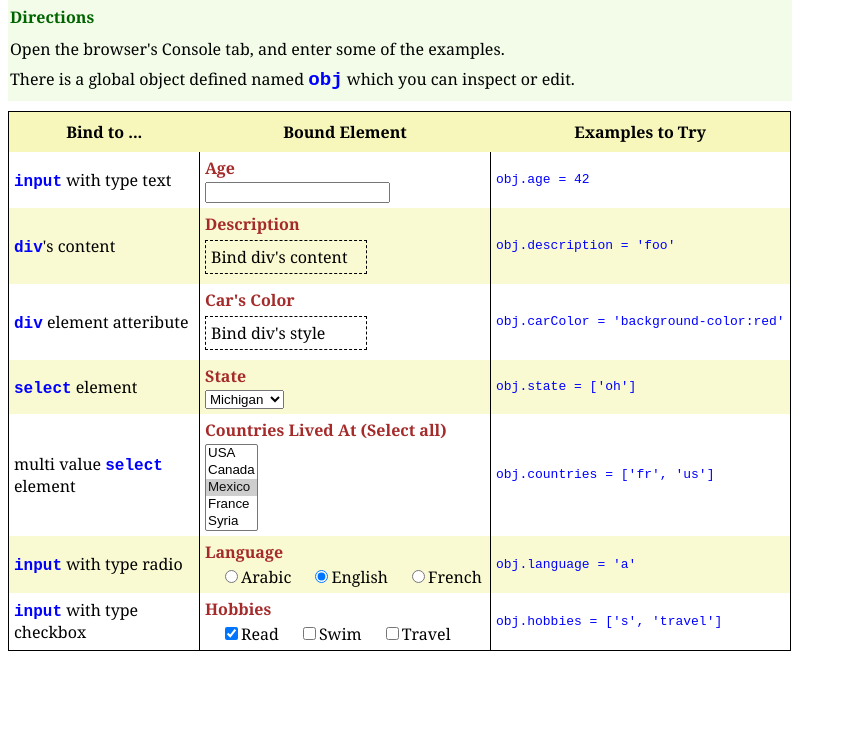
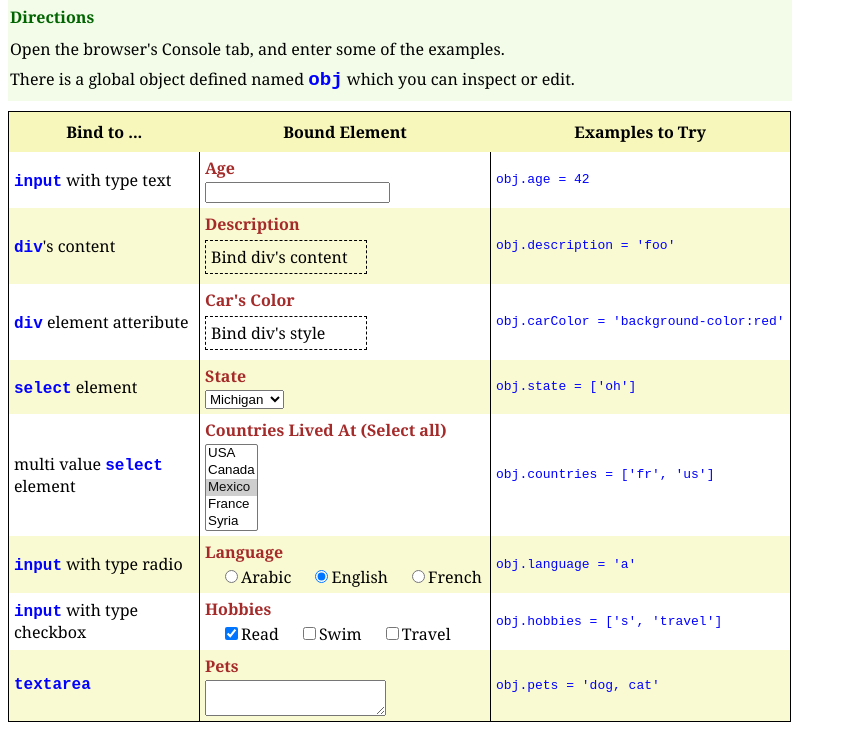
Before and after one commit to ahabra/data-bind, a website: page example/example.html in a window 1280 px wide. Shown: the part 73-803 px from the top of the page, without its empty margins (0-847 px from the left). Drawn offline with Linux system fonts and the light colour scheme.

Commit message:
add textarea example

```diff
--- a/example/example.html
+++ b/example/example.html
@@ -114,6 +114,18 @@
           <th>obj.hobbies = ['s', 'travel']</th>
         </tr>
 
+        <tr class="even">
+          <td class="bindto"><code>textarea</code></td>
+          <td class="element">
+            <div>
+              <div class="title">Pets</div>
+              <div>
+                <textarea id="pets"></textarea>
+              </div>
+            </div>
+          </td>
+          <th>obj.pets = 'dog, cat'</th>
+        </tr>
       </tbody>
     </table>
 
@@ -129,6 +141,7 @@ bind({obj, prop:'state', sel:'#states'});
 bind({obj, prop:'countries', sel:'#countries'});
 bind({obj, prop:'language', sel:'[name="language"]'});
 bind({obj, prop:'hobbies', sel:'.hobbies'});
+bind({obj, prop:'pets', sel:'#pets'});
 
 </script>
 
```
Also changed, not shown: README.md.
